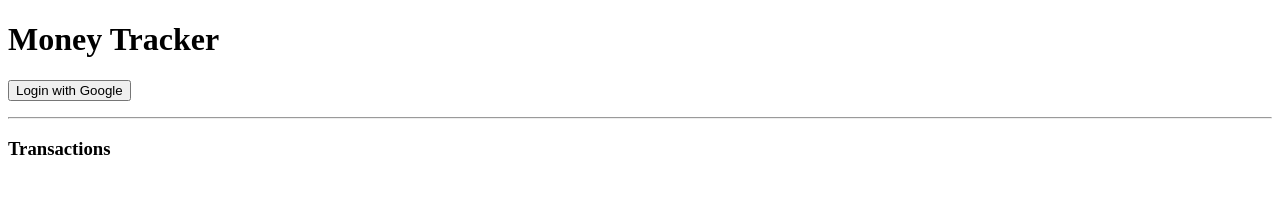
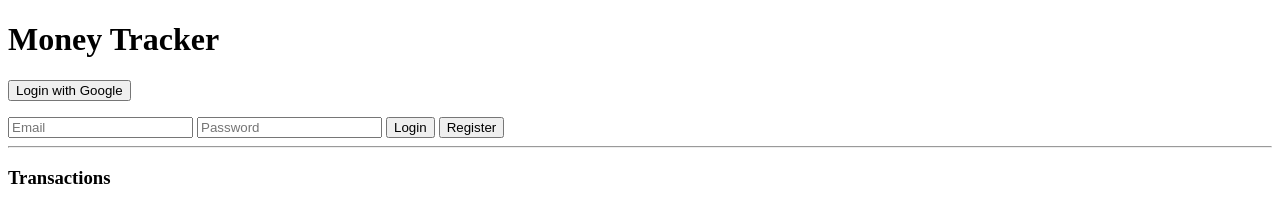
Before and after one commit to heriswn/moneytracker, a website: page public/index.html in a window 1280 px wide. Drawn offline with Linux system fonts and the light colour scheme; no server answers.

Commit message:
try solve 23

```diff
--- a/public/index.html
+++ b/public/index.html
@@ -14,6 +14,14 @@
     <button id="login-btn">Login with Google</button>
     <button id="logout-btn" style="display: none;">Logout</button>
     <p id="user-info"></p>
+  </div>
+
+  <!-- Tambahkan form login/register -->
+  <div id="auth-form">
+    <input type="email" id="email" placeholder="Email" />
+    <input type="password" id="password" placeholder="Password" />
+    <button onclick="loginWithEmail()">Login</button>
+    <button onclick="registerWithEmail()">Register</button>
   </div>
 
   <hr />
@@ -33,7 +41,7 @@
         const res = await fetch('/api/user', { credentials: 'include' });
         if (!res.ok) return null;
         const data = await res.json();
-        return data; // <- langsung return objek user
+        return data;
       } catch (err) {
         console.error('Error fetching user:', err);
         return null;
@@ -46,18 +54,21 @@
       const logoutBtn = document.getElementById('logout-btn');
       const userInfo = document.getElementById('user-info');
       const form = document.getElementById('transaction-form');
+      const authForm = document.getElementById('auth-form');
 
       if (user) {
         loginBtn.style.display = 'none';
         logoutBtn.style.display = 'inline-block';
         userInfo.innerText = `Hello, ${user.displayName || user.email}`;
         form.style.display = 'block';
+        authForm.style.display = 'none';
         loadTransactions();
       } else {
         loginBtn.style.display = 'inline-block';
         logoutBtn.style.display = 'none';
         userInfo.innerText = '';
         form.style.display = 'none';
+        authForm.style.display = 'block';
       }
     }
 
@@ -85,6 +96,42 @@
       loadTransactions();
     }
 
+    async function loginWithEmail() {
+      const email = document.getElementById('email').value;
+      const password = document.getElementById('password').value;
+
+      const res = await fetch('/auth/login', {
+        method: 'POST',
+        headers: { 'Content-Type': 'application/json' },
+        credentials: 'include',
+        body: JSON.stringify({ email, password }),
+      });
+
+      if (res.ok) {
+        refreshUI();
+      } else {
+        alert('Login failed');
+      }
+    }
+
+    async function registerWithEmail() {
+      const email = document.getElementById('email').value;
+      const password = document.getElementById('password').value;
+
+      const res = await fetch('/auth/register', {
+        method: 'POST',
+        headers: { 'Content-Type': 'application/json' },
+        credentials: 'include',
+        body: JSON.stringify({ email, password }),
+      });
+
+      if (res.ok) {
+        refreshUI();
+      } else {
+        alert('Registration failed');
+      }
+    }
+
     document.getElementById('login-btn').addEventListener('click', () => {
       window.location.href = '/auth/google';
     });
```
